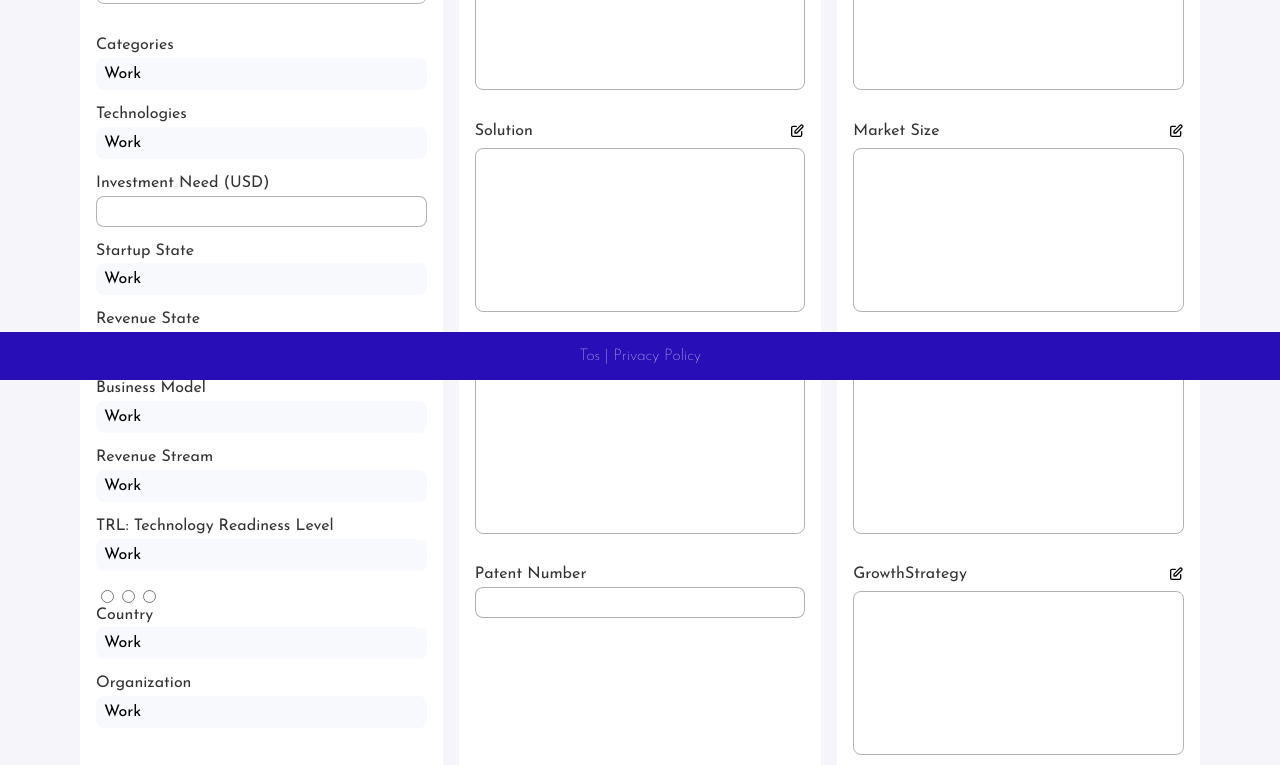
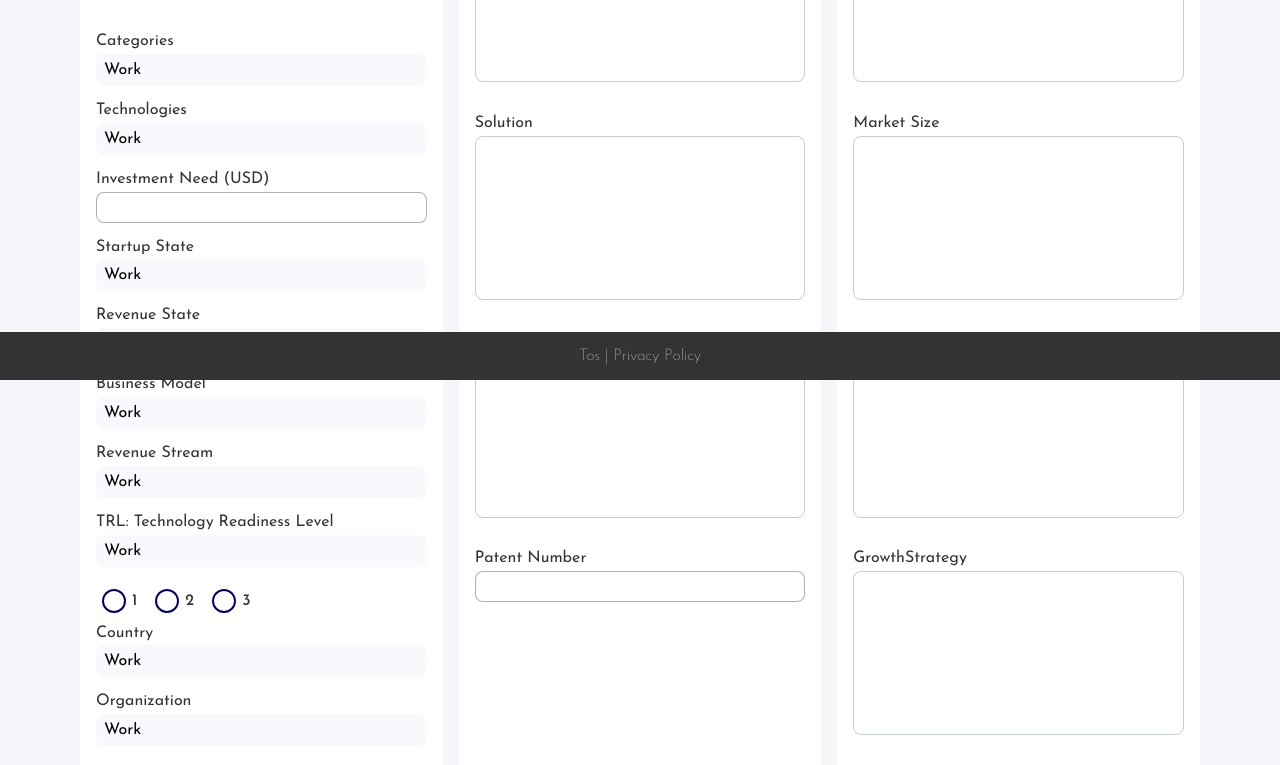
Before and after one commit to ozlemts/reactComponents, a Next.js app: page / in a window 1280 px wide. Shown: the part 420-1185 px from the top of the page. Built offline with nearby package versions, Linux system fonts and the light colour scheme.

Commit message:
edit box and radio button is ok

```diff
--- a/components/EditBox.js
+++ b/components/EditBox.js
@@ -9,9 +9,15 @@ export const EditBox = (props) => {
 	const handleChange = (e) => {
 		setRemainedChar(maxChar - e.target.value.length);
 	};
-	const handleToggle = () => {
-		setEditable(!isEditable);
-	};
+
+	const makeEditable = () => {
+		setEditable( !isEditable);
+	}
+
+	const makeDisabled = () => {
+		setEditable( !isEditable);
+	}
+
 
 	return (
 		<div className="editbox">
@@ -19,16 +25,13 @@ export const EditBox = (props) => {
 				<div className = "editbox-label">
 					{props.label}
 				</div>
-				<div className="edit-action" onClick={handleToggle}>
-					<img src={isEditable ? "/ok.svg" : "/edit.svg"} className="h-1">{}</img>
-				</div>
 			</div>
 			<textarea
-				disabled={!isEditable}
 				rows={rows}
 				maxLength={maxChar}
-				autoFocus= {true}
 				onChange={handleChange}
+				onMouseOver={makeEditable}
+				onMouseLeave={makeDisabled}
 				className={`editbox-textarea ${isEditable ? "text-edit" : ""}`}
 			></textarea>
 			<div className={`edit-bottom  d-flex justify-content-end text-detail ${isEditable ? "" : "invisible"}`}>
--- a/components/RadioButton.js
+++ b/components/RadioButton.js
@@ -20,16 +20,18 @@ export const RadioButton = () => {
 	const handleChange = (e) => {console.log(e.target.id)}
 
 	return (
-		<div>
+		<div className="radio-button d-flex">
 			{someData.map(option => {
 				return (
+					<label>
 						<input
 							type="radio"
 							id={option.id}
 							name={option.name}
 							value={option.label}
 							onChange={handleChange}
-						/>
+						/><span>{option.id}</span>
+					</label>
 				);
 			})}
 		</div>
--- a/styles/globals.css
+++ b/styles/globals.css
@@ -12,7 +12,7 @@ body {
   padding: 0;
   margin: 0;
   background-color: var(--bg-light);
-  color: var(--text-primary);
+  color: var(--primary);
   line-height: 1;
 }
 
@@ -26,10 +26,8 @@ a {
 }
 
 :root {
-  --text-primary: #333333;
-  --text-secondary: rgba(51,51,51, .6);
-  --primary: #270EB7;
-  --secondary: #FF8800;
+  --primary: #333333;
+  --secondary: rgba(51,51,51, .6);
   --green: #3DD598;
   --yellow: #FFC542;
   --red: #FF565E;
@@ -104,6 +102,7 @@ a {
   transition: transform .3s ease;
   padding: .5rem;
   margin-bottom: .2rem;
+  font-family: inherit;
 }
 
 .btn:hover {
@@ -121,7 +120,7 @@ a {
   margin-bottom: 1rem;
 }
 .editbox textarea {
-  font-family: 'Josefin Sans', sans-serif;
+  font-family: inherit;
 }
 
 .editbox .edit-action {
@@ -137,7 +136,7 @@ a {
   width: 100%;
   resize: none;
   background-color: transparent;
-  border: .5px solid rgba(1,1,1,.3);
+  border: 1px solid #C6CBD4;;
   border-radius: .5rem;
   padding: 1rem;
   font-weight: 300;
@@ -153,6 +152,18 @@ a {
   color: var(--primary);
   background-color: transparent;
   font-weight: normal;
+}
+
+.editbox-textarea:hover,
+.editbox-textarea:visited,
+.editbox-textarea:active {
+  box-shadow: -1px 1px 9px 6px #4b5fd22b;
+  border: none;
+}
+
+.shadow {
+  box-shadow: -1px 1px 9px 6px #4b5fd22b;
+  border: none;
 }
 
 .editbox .edit-bottom { transform: translate(-.5rem, -1rem);}
@@ -196,6 +207,49 @@ select {
   padding: .5rem;
 }
 
+/* RADIO BUTTON-------------- */
+
+.radio-button label {
+  display: flex;
+  cursor: pointer;
+  font-weight: 500;
+  position: relative;
+  overflow: hidden;
+  margin-bottom: 0.375em;
+}
+.radio-button label input {
+  position: absolute;
+  left: -9999px;
+}
+.radio-button label input:checked + span {
+  background-color: #d6d6e5;
+}
+.radio-button label input:checked + span:before {
+  box-shadow: inset 0 0 0 0.4375em #00005c;
+}
+.radio-button label span {
+  display: flex;
+  align-items: center;
+  padding: 0.375em 0.75em 0.375em 0.375em;
+  border-radius: 99em;
+  transition: 0.25s ease;
+}
+.radio-button label span:hover {
+  background-color: #d6d6e5;
+}
+.radio-button label span:before {
+  display: flex;
+  flex-shrink: 0;
+  content: "";
+  background-color: #fff;
+  width: 1.5em;
+  height: 1.5em;
+  border-radius: 50%;
+  margin-right: 0.375em;
+  transition: 0.25s ease;
+  box-shadow: inset 0 0 0 0.125em #00005c;
+}
+
 /* SING-IN -------------- */
 
 .sign-in {
```
